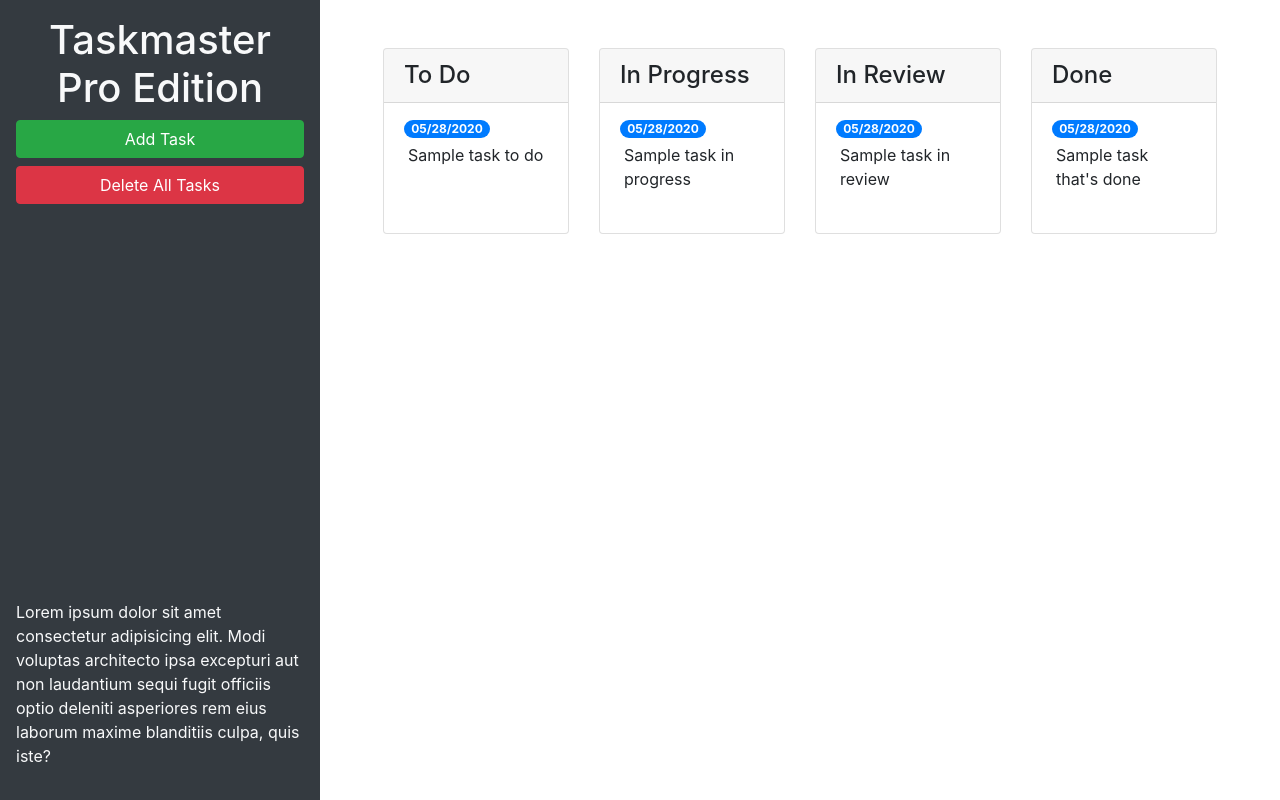
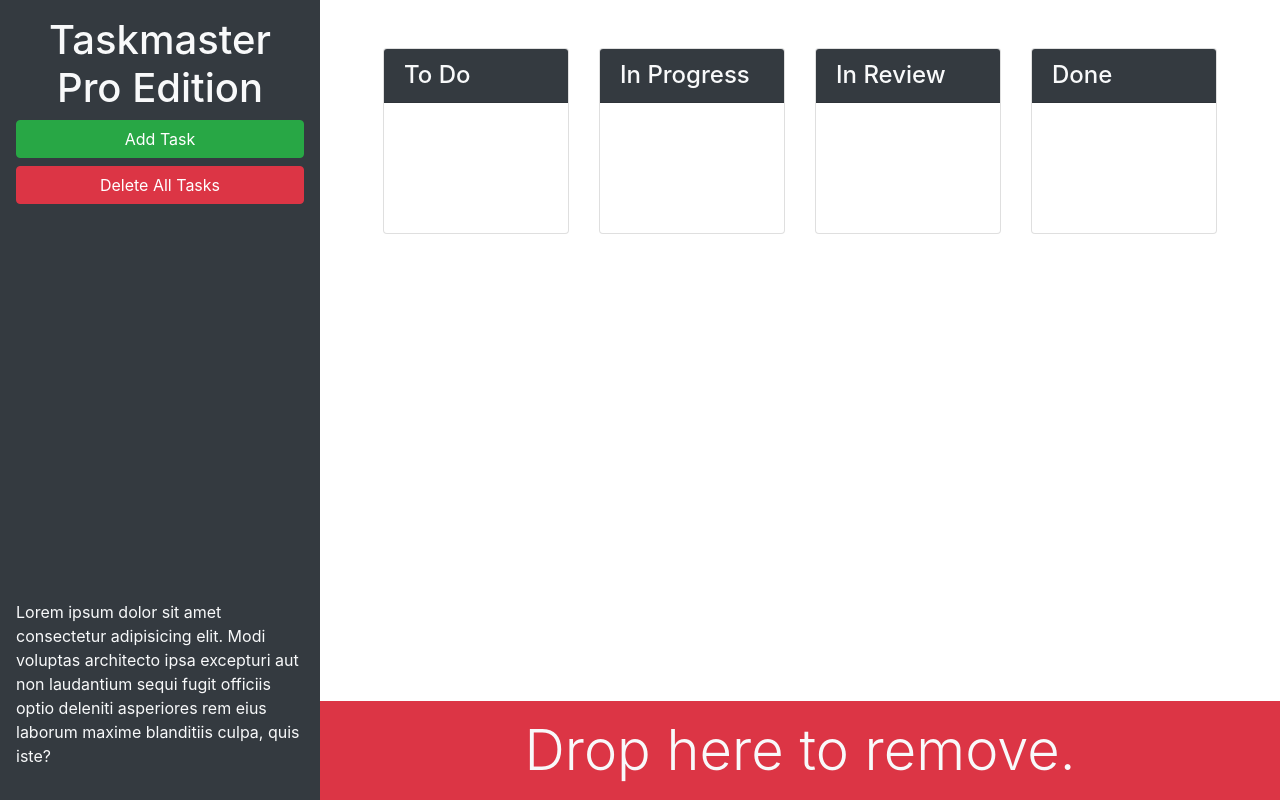
Before and after one commit to evanbruce38/taskmmaster-pro, a plain HTML site: page index.html in a window 1280 px wide. Drawn offline with nearby package versions, Linux system fonts and the light colour scheme.

Commit message:
finished 5.2 added bootstrap

```diff
--- a/index.html
+++ b/index.html
@@ -13,30 +13,30 @@
 <body>
 
   <div class="row min-vh-100 no-gutters">
-    <header class="col-12 col-lg-3 bg-dark text-light d-flex flex-column p-4 p-lg-3">
+    <header class="col-12 col-lg-3 bg-dark text-light sticky-top d-flex flex-column p-4 p-lg-3">
       <h1 class="text-center">Taskmaster Pro Edition</h1>
       <button id="create-task" class="btn btn-block btn-success" data-toggle="modal" data-target="#task-form-modal">Add
         Task</button>
       <button id="remove-tasks" class="btn btn-block btn-danger">Delete All Tasks</button>
-      <p class="mt-auto">Lorem ipsum dolor sit amet consectetur adipisicing elit. Modi voluptas architecto ipsa
+      <p class="mt-auto d-none d-lg-block">Lorem ipsum dolor sit amet consectetur adipisicing elit. Modi voluptas architecto ipsa
         excepturi aut non
         laudantium sequi fugit officiis optio deleniti asperiores rem eius laborum maxime blanditiis culpa, quis iste?
       </p>
     </header>
 
     <!-- Main -->
-    <main class="col-12 col-lg-9">
+    <main class="col-12 col-lg-9 d-flex flex-column">
       <div class="m-5 row justify-content-around">
        <!-- To do start -->
         <div class="col-12 col-md-6 col-xl-3 mb-3">
           <div class="card">
-            <h4 class="card-header">
+            <h4 class="card-header bg-dark text-light">
               To Do
             </h4>
           <ul id="list-toDo" class="list-group list-group-flush">
           <li class="list-group-item">
-            <span class="badge badge-primary badge-pill">05/28/2020</span>
-            <p class="m-1">Sample task to do</p>
+            <span class="badge badge-primary badge-pill"></span>
+            <p class="m-1"></p>
           </li>
           </ul>
           </div>
@@ -45,13 +45,13 @@
         <!-- in progress start -->
         <div class="col-12 col-md-6 col-xl-3 mb-3">
           <div class="card">
-            <h4 class="card-header">
+            <h4 class="card-header bg-dark text-light">
              In Progress
             </h4>
           <ul id="list-inProgress" class="list-group list-group-flush">
             <li class="list-group-item">
-              <span class="badge badge-primary badge-pill">05/28/2020</span>
-              <p class="m-1">Sample task in progress</p>
+              <span class="badge badge-primary badge-pill"></span>
+              <p class="m-1"></p>
             </li>
           </ul>
         </div>
@@ -60,13 +60,13 @@
         <!-- in review start -->
         <div class="col-12 col-md-6 col-xl-3 mb-3">
           <div class="card">
-            <h4 class="card-header">
+            <h4 class="card-header bg-dark text-light">
               In Review
             </h4>
           <ul id="list-inReview" class="list-group list-group-flush">
             <li class="list-group-item">
-              <span class="badge badge-primary badge-pill">05/28/2020</span>
-              <p class="m-1">Sample task in review</p>
+              <span class="badge badge-primary badge-pill"></span>
+              <p class="m-1"></p>
             </li>
           </ul>
         </div>
@@ -75,18 +75,23 @@
         <!-- done start -->
         <div class="col-12 col-md-6 col-xl-3 mb-3">
           <div class="card">
-            <h4 class="card-header">
+            <h4 class="card-header bg-dark text-light">
               Done
             </h4>
           <ul id="list-done" class="list-group list-group-flush">
             <li class="list-group-item">
-              <span class="badge badge-primary badge-pill">05/28/2020</span>
-              <p class="m-1">Sample task that's done</p>
+              <span class="badge badge-primary badge-pill"></span>
+              <p class="m-1"></p>
             </li>
           </ul>
         </div>
         </div>
         <!-- done end -->
+      </div>
+      <div id="trash" class="mt-auto">
+        <div class="w-100 bg-danger p-3 text-center text-light display-4">
+          Drop here to remove.
+        </div>
       </div>
     </main>
   </div>
```
